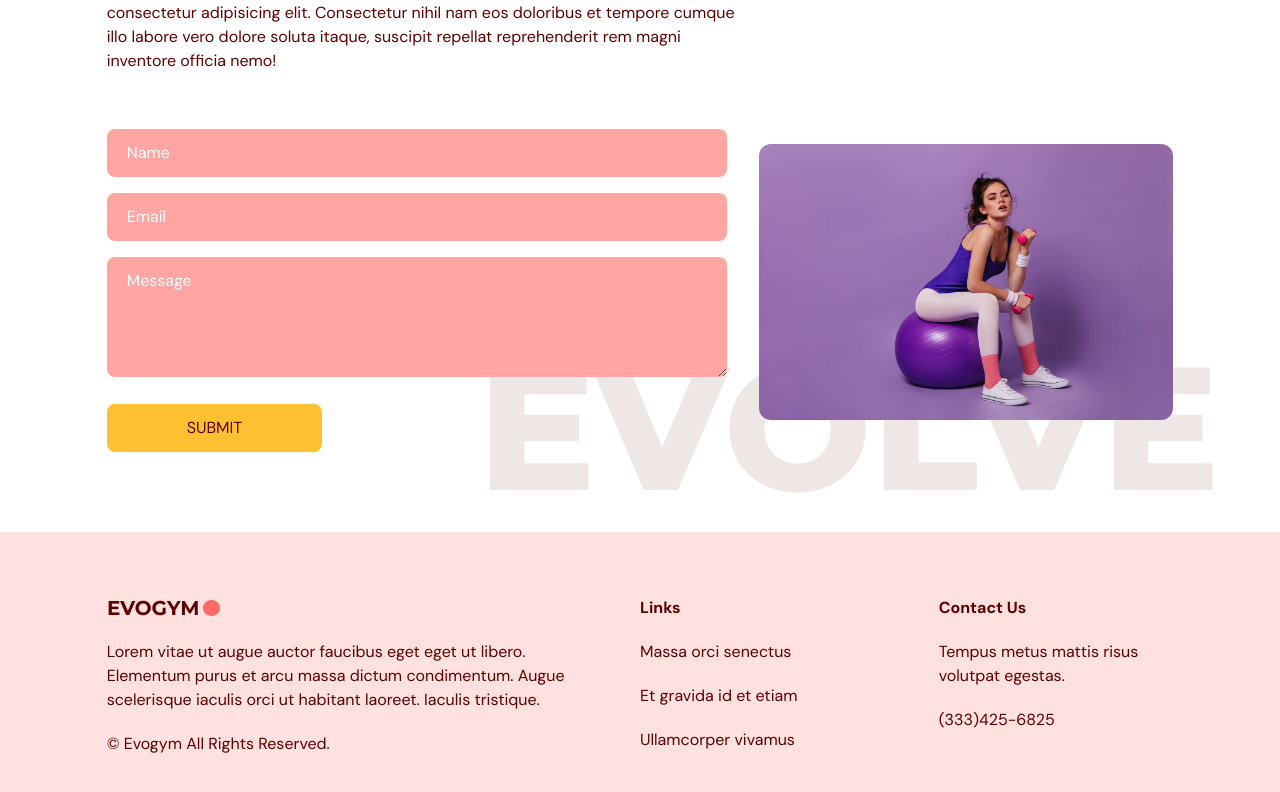
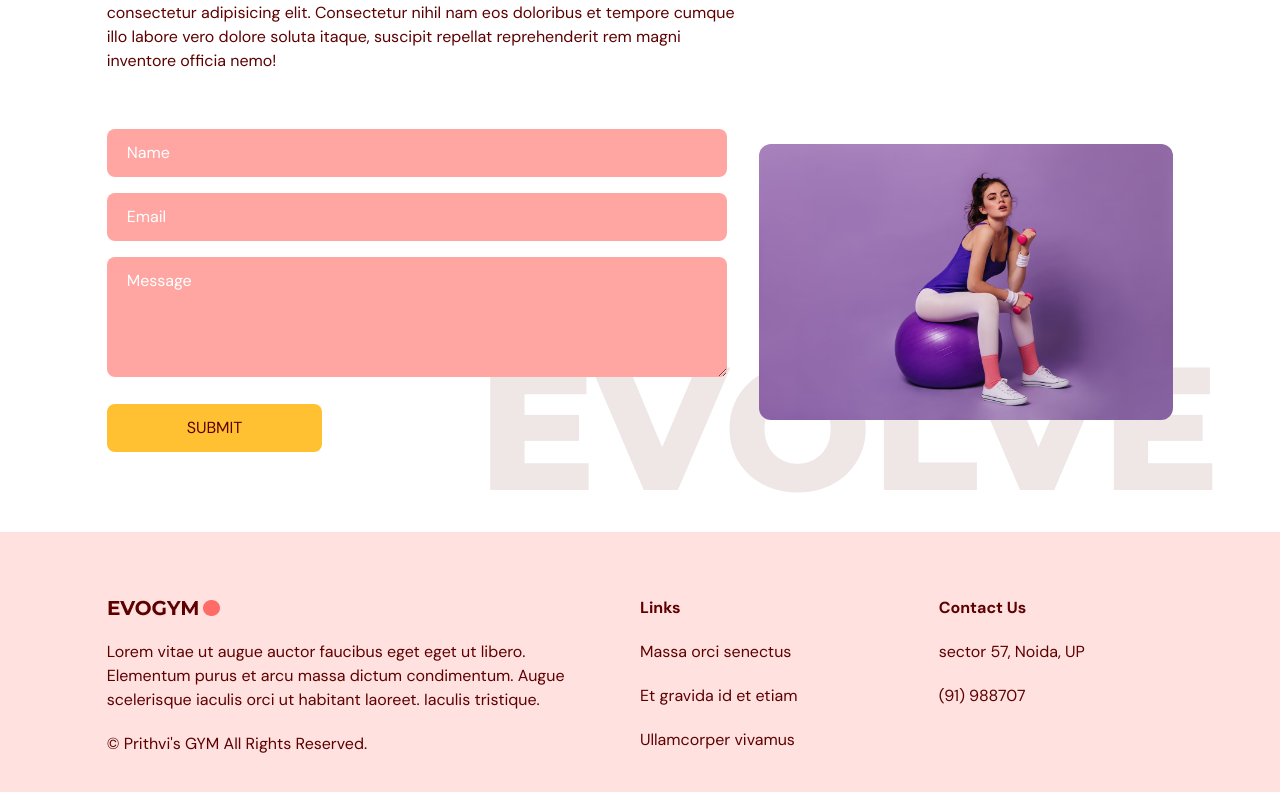
Before and after one commit to prithvi009/Prithvi-s-gym, a React (Vite) app: page / in a window 1280 px wide. Shown: the part 2951-3743 px from the top of the page. Built offline with nearby package versions, Linux system fonts and the light colour scheme.

Commit message:
Updated footer

```diff
--- a/src/scenes/footer/index.tsx
+++ b/src/scenes/footer/index.tsx
@@ -11,7 +11,7 @@ const Footer = () => {
             purus et arcu massa dictum condimentum. Augue scelerisque iaculis
             orci ut habitant laoreet. Iaculis tristique.
           </p>
-          <p>© Evogym All Rights Reserved.</p>
+          <p>© Prithvi's GYM All Rights Reserved.</p>
         </div>
         <div className="mt-16 basis-1/4 md:mt-0">
           <h4 className="font-bold">Links</h4>
@@ -21,8 +21,8 @@ const Footer = () => {
         </div>
         <div className="mt-16 basis-1/4 md:mt-0">
           <h4 className="font-bold">Contact Us</h4>
-          <p className="my-5">Tempus metus mattis risus volutpat egestas.</p>
-          <p>(333)425-6825</p>
+          <p className="my-5">sector 57, Noida, UP</p>
+          <p>(91) 988707</p>
         </div>
       </div>
     </footer>
```
